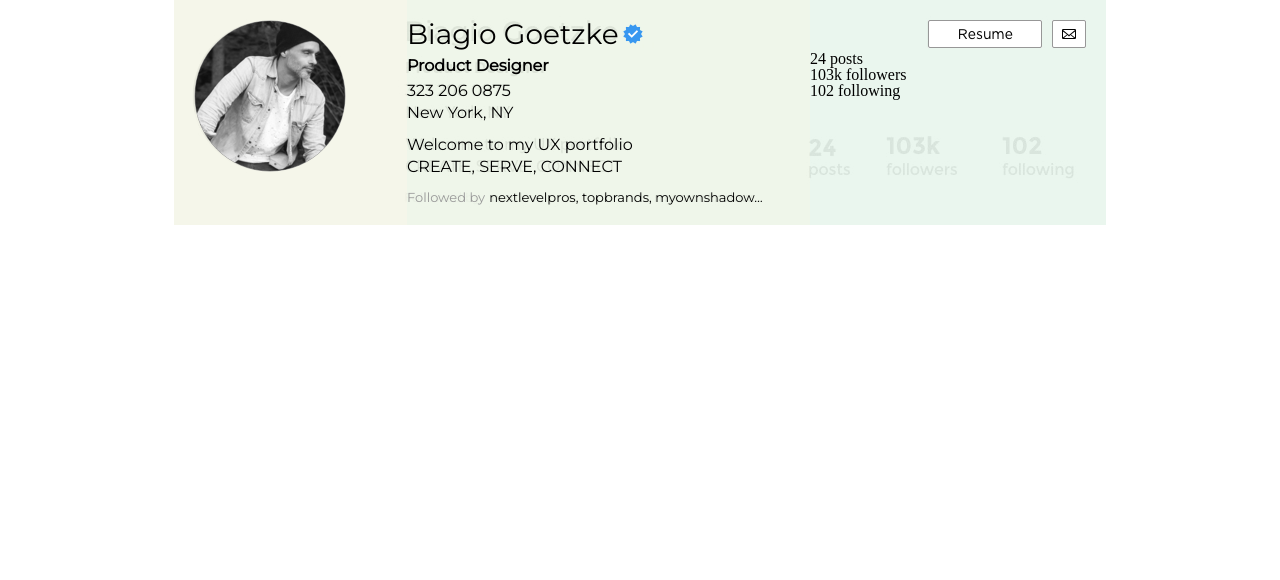
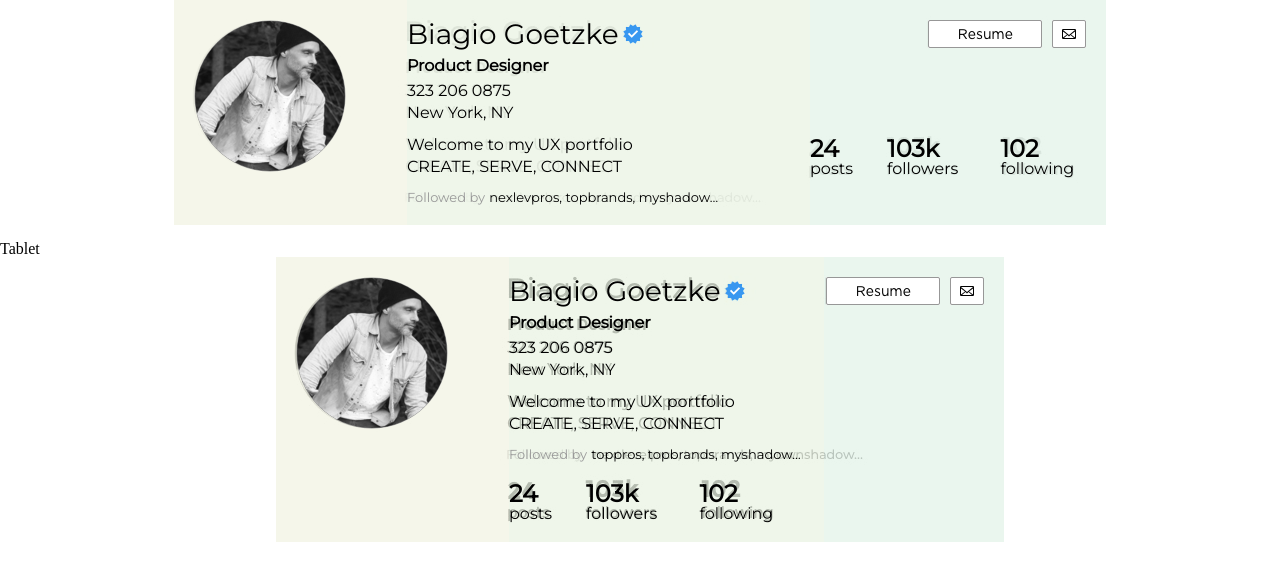
Before and after one commit to BiagioDemo/insta-biagio, a plain HTML site: page profilesection.html in a window 1280 px wide. Drawn offline with Linux system fonts and the light colour scheme.

Commit message:
Add profile Desktop and Tablet layout

```diff
--- a/css/profile.css
+++ b/css/profile.css
@@ -7,9 +7,9 @@ html, body {
 }
 
 /* ####################### */
- /* PROFILE CONTAINER */
+ /* PROFILE CONTAINER -Desktop */
  /* ####################### */
-.profileContainer {
+.profileContainer-Desktop {
   width: 932px;
   height: 225px;
   margin: 0 auto;
@@ -109,6 +109,9 @@ html, body {
 /* COLUMN 3 */
 
 .column3 {
+  font-family: Montserrat, sans-serif;
+  font-weight: normal;
+  font-size: 16px;
   width: 296px;
   background-color: hsla(142, 40%, 80%, 0.3);
 }
@@ -126,3 +129,63 @@ html, body {
   margin-right: 10px;
   margin-top: 20px;
 }
+
+.statsContainer {
+  display: flex;
+  margin-top: 86px;
+}
+
+.posts {
+  margin-right: 34px;
+}
+.posts span{
+  display: block;
+}
+.number {
+  font-size: 24px;
+  font-weight: bold;
+}
+
+.followers {
+  margin-right: 42px;
+}
+.followers span{
+  display: block;
+}
+
+.following span{
+  display: block;
+}
+
+/* ####################### */
+ /* PROFILE CONTAINER -Tablet */
+ /* ####################### */
+.profileContainer-Tablet {
+  width: 728px;
+  height: 285px;
+  margin: 0 auto;
+  background-color: lightblue;
+  background-color: hsl(22, 40%, 80%);
+  background-image: url('../imgs/ProfilePanel_Guide-Tablet.jpg');
+  display: flex;
+}
+
+.profileContainer-Tablet .column2 {
+  width: 315px;
+}
+
+.profileContainer-Tablet .column3 {
+  width: 180px;
+}
+
+.profileContainer-Tablet .statsContainer-Tablet {
+  display: flex;
+  margin-top: 20px;
+}
+
+.profileContainer-Tablet .buttonsProfile-Tablet {
+  display: inline-block;
+  /* justify-content: flex-end; */
+  /* margin-right: 20px; */
+  padding-right: 20px;
+}
--- a/profilesection.html
+++ b/profilesection.html
@@ -1,5 +1,6 @@
 <!DOCTYPE html>
 <html lang="en" dir="ltr">
+
 <head>
   <meta charset="utf-8">
   <title></title>
@@ -7,8 +8,9 @@
   <link href="css/reset.css" type="text/css" rel="stylesheet">
   <link rel="stylesheet" href="css/profile.css" type="text/css">
 </head>
+
 <body>
-    <div class="profileContainer">
+  <div class="profileContainer-Desktop">
     <div class="column1">
       <img src="imgs/ProfileImage.png" alt="">
     </div>
@@ -26,7 +28,7 @@
       <span id="logline">CREATE, SERVE, CONNECT</span>
       <!--  -->
       <span id="followedby">Followed by</span>
-        <span id="followers">nextlevelpros, topbrands, myownshadow…</span>
+      <span id="followers">nexlevpros, topbrands, myshadow…</span>
     </div>
 
     <div class="column3">
@@ -36,19 +38,76 @@
       </div>
       <div class="statsContainer">
         <div class="posts">
-            <span>24</span>
+          <span class="number">24</span>
           <span>posts</span>
         </div>
         <div class="followers">
-            <span>103k</span>
+          <span class="number">103k</span>
           <span>followers</span>
         </div>
         <div class="following">
-            <span>102</span>
+          <span class="number">102</span>
           <span>following</span>
         </div>
       </div>
     </div>
   </div>
+
+  <div class="">
+    <br>
+    Tablet
+    <br>
+  </div>
+
+  <div class="profileContainer-Tablet ">
+    <div class="column1">
+      <img src="imgs/ProfileImage.png" alt="">
+    </div>
+    <div class="column2">
+      <div class="textTitle">
+        <span id="name">Biagio Goetzke</span>
+        <img id="certified" src="imgs/icons/Certified.png" alt="">
+
+
+        <span id="title">Product Designer</span>
+        <span id="phone">323 206 0875</span>
+        <span id="city">New York, NY</span>
+
+        <span id="bio">Welcome to my UX portfolio</span>
+        <span id="logline">CREATE, SERVE, CONNECT</span>
+
+        <span id="followedby">Followed by</span>
+        <span id="followers">toppros, topbrands, myshadow…</span>
+
+
+        <div class="statsContainer-Tablet">
+          <div class="posts">
+            <span class="number">24</span>
+            <span>posts</span>
+          </div>
+          <div class="followers">
+            <span class="number">103k</span>
+            <span>followers</span>
+          </div>
+          <div class="following">
+            <span class="number">102</span>
+            <span>following</span>
+          </div>
+        </div>
+
+
+
+      </div>
+    </div>
+
+    <div class="column3">
+      <div class="buttonsProfile">
+        <a href="http://www.biagioux.com/2018_Biagio_Goetzke_CV_UX.pdf" target="_blank"><img src="imgs/btn_resume.png" alt=""></a>
+        <a href="mailto:biagioux@gmail.com"><img src="imgs/btn_email.png" alt=""></a>
+      </div>
+    </div>
+  </div>
+
 </body>
+
 </html>
```
Also changed, not shown: rollovers.html (+2 -0 lines), imgs/ProfilePanel_Guide-Tablet.jpg (added), imgs/ProfilePanel_Guide-Tablet.png (added). Lines whose indentation alone changed are shown as unchanged.
